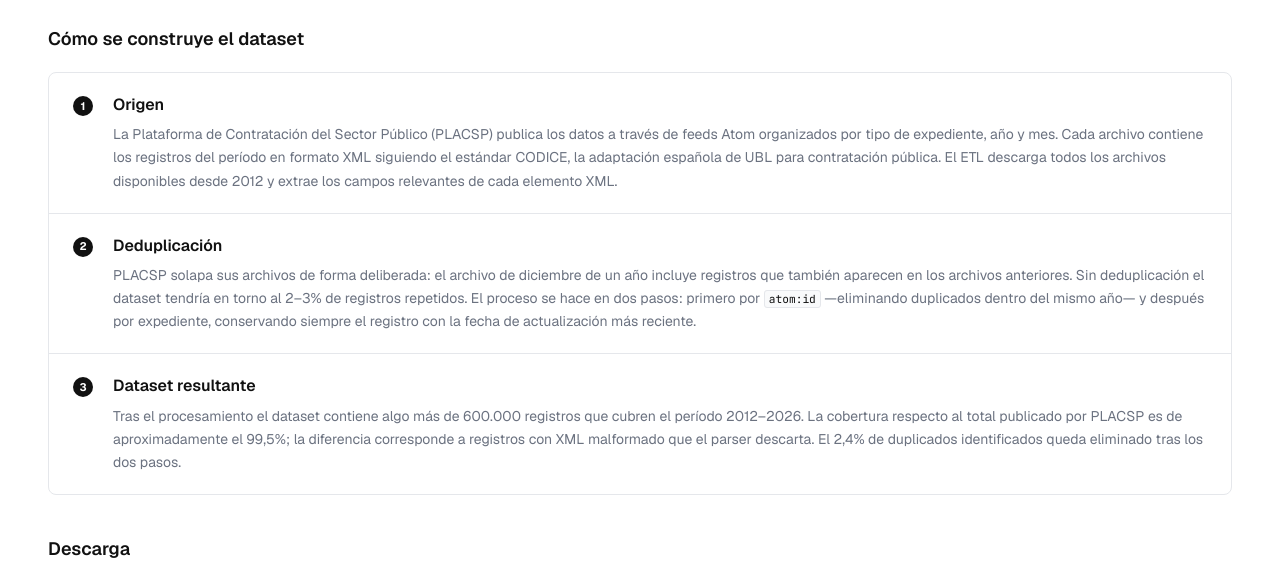
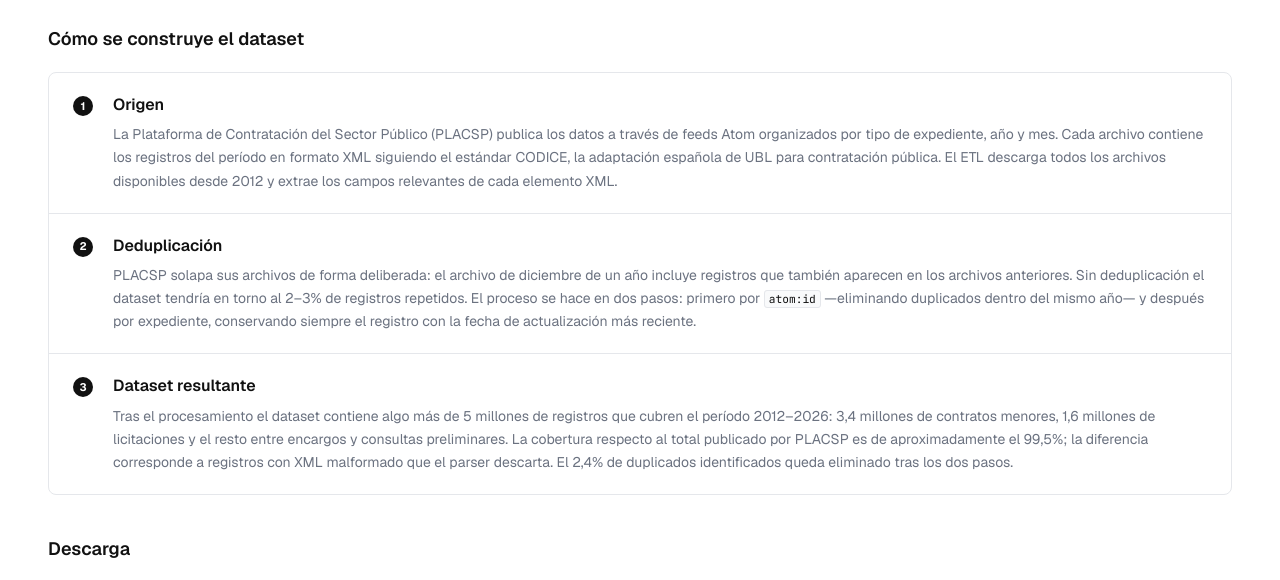
Before and after one commit to lopublico/portalcontratacion, an Astro site in the folder portal/: page /datos in a window 1280 px wide. Shown: the part 164-744 px from the top of the page. Built offline with nearby package versions, Linux system fonts and the light colour scheme; Astro itself is replaced by a stand-in of ours; no server answers.

Commit message:
fix(portal): cifra datos para dataset completo

```diff
--- a/portal/src/pages/datos.astro
+++ b/portal/src/pages/datos.astro
@@ -93,11 +93,12 @@ const campos = [
           <div>
             <h3>Dataset resultante</h3>
             <p>
-              Tras el procesamiento el dataset contiene algo más de 600.000 registros que
-              cubren el período 2012–2026. La cobertura respecto al total publicado por
-              PLACSP es de aproximadamente el 99,5%; la diferencia corresponde a registros
-              con XML malformado que el parser descarta. El 2,4% de duplicados identificados
-              queda eliminado tras los dos pasos.
+              Tras el procesamiento el dataset contiene algo más de 5 millones de registros
+              que cubren el período 2012–2026: 3,4 millones de contratos menores, 1,6
+              millones de licitaciones y el resto entre encargos y consultas preliminares.
+              La cobertura respecto al total publicado por PLACSP es de aproximadamente el
+              99,5%; la diferencia corresponde a registros con XML malformado que el parser
+              descarta. El 2,4% de duplicados identificados queda eliminado tras los dos pasos.
             </p>
           </div>
         </div>
```
